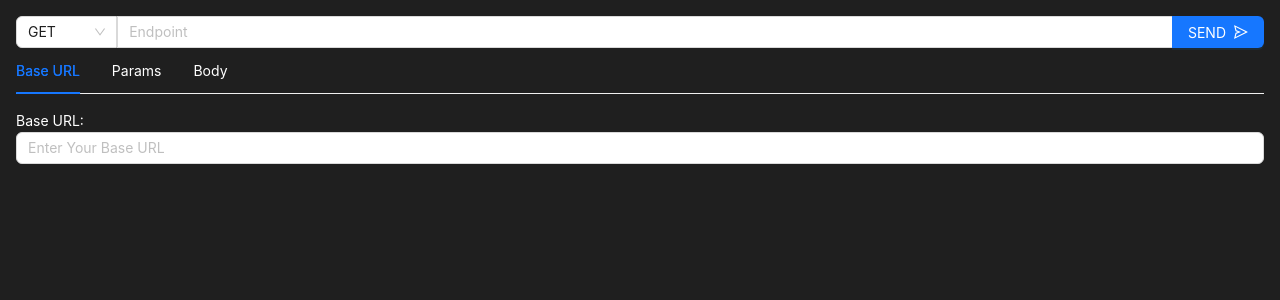
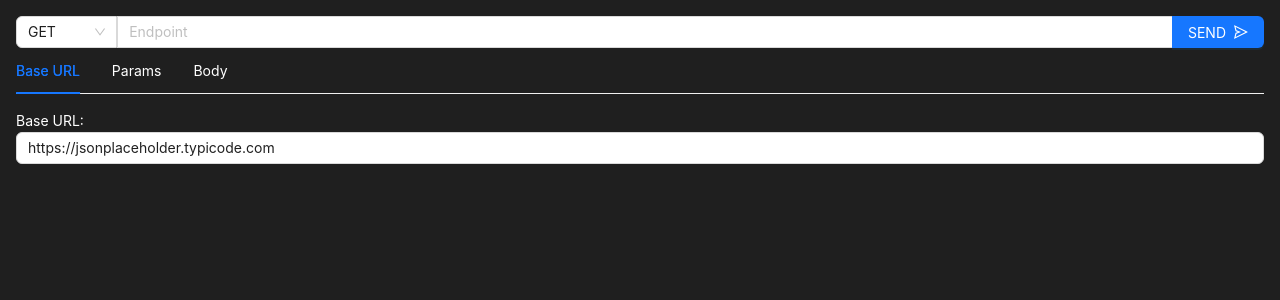
Before and after one commit to peter-calabrese/ApiCaller, a React (Vite) app: page / in a window 1280 px wide. Shown: the top 300 px of the page. Built offline with nearby package versions, Linux system fonts and the light colour scheme.

Commit message:
Added custom query pareams from settings,

```diff
--- a/src/AppContext.tsx
+++ b/src/AppContext.tsx
@@ -22,25 +22,27 @@ interface InitialState {
   method: string;
   baseURL: string;
   params: Params[];
+  queryString: string;
 }
 const initialState: InitialState = {
   endpoint: '',
   method: 'GET',
-  baseURL: '',
+  baseURL: 'https://jsonplaceholder.typicode.com',
   params: [
     {
       id: '',
       value: '',
     },
   ],
+  queryString: '',
 };
 const reducer = (state: InitialState, action: AppActions) => {
   switch (action.type) {
     case Types.UPDATE_STATE:
+      console.log(state, action.payload);
       return { ...state, [action.key!]: action.payload };
     case Types.ADD_PARAMS:
       state.params.push({ id: '', value: '' });
-      console.log(state.params);
       return { ...state };
     case Types.UPDATE_PARAMS:
       const shallow = state.params;
@@ -54,14 +56,29 @@ const reducer = (state: InitialState, action: AppActions) => {
       if (state.params.length > 1) {
         const ParamUpdate = state.params;
         ParamUpdate.splice(action.index!, 1);
-        return { ...state, params: ParamUpdate };
+        const queryParams: any = [];
+
+        state.params.forEach((param) =>
+          queryParams.push(`${param.id}=${param.value}`)
+        );
+        const data = queryParams.join('&');
+        return { ...state, params: ParamUpdate, queryString: data };
       }
-      return { ...state, params: [{ id: '', value: '' }] };
+      return {
+        ...state,
+        params: [{ id: '', value: '' }],
+        queryString: [],
+      };
 
     case Types.APPEND_PARAMS:
-      const queryParams = state.params.map((param) => param.id);
-      console.log(queryParams);
-      return { ...state };
+      const queryParams: any = [];
+
+      state.params.forEach((param) =>
+        queryParams.push(`${param.id}=${param.value}`)
+      );
+      const data = queryParams.join('&');
+
+      return { ...state, queryString: data };
     default:
       return state;
   }
--- a/src/components/Params/index.tsx
+++ b/src/components/Params/index.tsx
@@ -28,26 +28,32 @@ const Params = () => {
           <TextInput
             placeholder={'Param Key'}
             value={option.id}
-            setValue={(e) =>
+            setValue={(e) => {
               dispatch({
                 type: Types.UPDATE_PARAMS,
                 index: index,
                 key: 'id',
                 payload: e.target.value,
-              })
-            }
+              });
+              dispatch({
+                type: Types.APPEND_PARAMS,
+              });
+            }}
           />
           <TextInput
             placeholder={'Param Value'}
             value={option.value}
-            setValue={(e) =>
+            setValue={(e) => {
               dispatch({
                 type: Types.UPDATE_PARAMS,
                 index: index,
                 key: 'value',
                 payload: e.target.value,
-              })
-            }
+              });
+              dispatch({
+                type: Types.APPEND_PARAMS,
+              });
+            }}
           />
           <Button
             style={{ color: '#fff' }}
--- a/src/components/TextInput/index.tsx
+++ b/src/components/TextInput/index.tsx
@@ -1,4 +1,4 @@
-import { Input } from 'antd';
+import { Input, InputProps } from 'antd';
 import React from 'react';
 interface Props {
   placeholder: string;
--- a/src/sections/endpointWrapper.tsx
+++ b/src/sections/endpointWrapper.tsx
@@ -28,7 +28,7 @@ const options = [
 
 const EndpointWrapper = () => {
   const {
-    state: { endpoint, method, baseURL },
+    state: { endpoint, method, baseURL, queryString },
     dispatch,
   } = useAppContext();
 
@@ -36,7 +36,7 @@ const EndpointWrapper = () => {
 
   const makeCall = async () => {
     setLoading(true);
-    const url = baseURL + endpoint;
+    const url = `${baseURL}${endpoint}${queryString ? `?${queryString}` : ''}`;
     try {
       const res = await fetch(url, {
         method: method!,
@@ -60,12 +60,12 @@ const EndpointWrapper = () => {
       </div>
       <TextInput
         placeholder={'Endpoint'}
-        value={endpoint}
+        value={`${endpoint}${queryString.length > 1 ? `?${queryString}` : ''}`}
         setValue={(e) =>
           dispatch({
             type: Types.UPDATE_STATE,
             key: 'endpoint',
-            payload: e.target.value,
+            payload: e.currentTarget.value.split('?')[0],
           })
         }
       />
```
Also changed, not shown: 1 other file (tests, documents, lock files or other folders).
